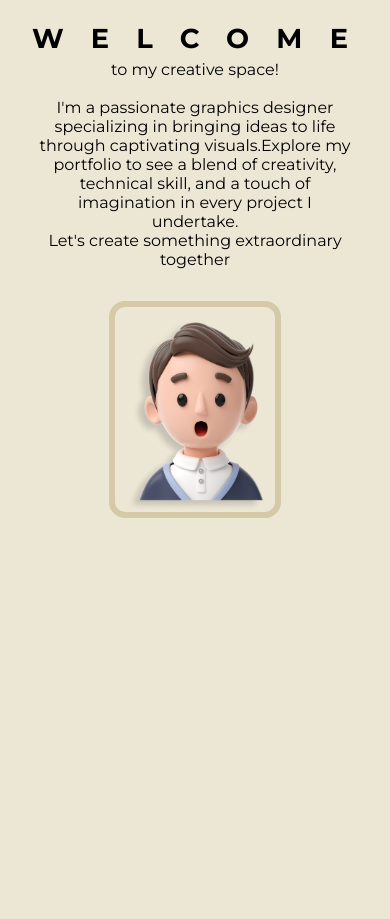
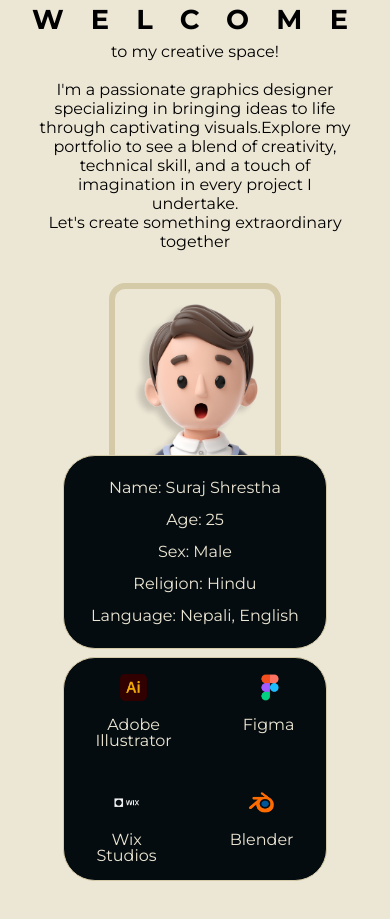
Before and after one commit to DrChuckles0/portfolio, a plain HTML site: page index.html in a window 390 px wide. Shown: the part 345-1264 px from the top of the page. Before the commit the page ends 895 px from the top, so only its background shows below. Drawn offline with Linux system fonts and the light colour scheme; a web font is replaced by a local one.

Commit message:
basic info and skills added

```diff
--- a/index.html
+++ b/index.html
@@ -49,7 +49,22 @@
     </div>
 
     <div class="info">
-        <img src="avatar.png" alt="avatar image">
+        <div class="info-details">
+            <img src="avatar.png" alt="avatar image">
+            <ul id="basic-info">
+                <li>Name: Suraj Shrestha</li>
+                <li>Age: 25</li>
+                <li>Sex: Male</li>
+                <li>Religion: Hindu</li>
+                <li>Language: Nepali, English</li>
+            </ul>
+            <ul id="skills">
+                <li><img src="ai.png" alt="illustrator icon"> <br>Adobe<br> Illustrator</li>
+                <li><img src="figma.png" alt="figma icon"> <br> Figma</li>
+                <li><img src="wix.png" alt="figma icon"> <br> Wix <br> Studios</li>
+                <li><img src="blender.png" alt="figma icon"> <br> Blender</li>
+            </ul>
+        </div>
         <div class="info-text">
             <h1>WELCOME</h1>
             <p>
--- a/style.css
+++ b/style.css
@@ -102,17 +102,78 @@ nav {
     padding: 2em;
     display: flex;
     justify-content: center;
+    .info-details{
+        display: block;
+        /* justify-content: center; */
+        text-align: center;
         img{
+            position: relative;
+            background: #ECE6D5;
             max-width: 20vw;
-        border: 1vw solid #D5CAA7;
+            border: 0.5vw solid #D5CAA7;
             border-radius: 2em;
+            z-index: -99;
             /* margin-left: 4em; */
         }
+
+        #basic-info{
+
+            justify-content: center;
+            background: #050C0F;
+            margin-top: -2.8em;
+            font-family: 'montserrat';
+            padding: 1em;
+            border: 0.5vw solid #D5CAA7;
+            border-radius: 2em;
+            /* z-index: 100; */
+            width: 25vw;
+            max-width: 25vw;
+
+            li{
+                color: #ECE6D5;
+                list-style: none;
+                line-height: 2em;
+            }
+
+        }
+
+        #skills{
+
+            display: flex;
+            flex-wrap: wrap;
+            justify-content: space-around;
+            margin-top: -0.5em;
+            background: #050C0F;
+            font-family: 'montserrat';
+            padding: 1em;
+            border: 0.5vw solid #D5CAA7;
+            border-radius: 2em;
+            width: 25vw;
+            max-width: 25vw;
+            gap: 2.5em;
+            line-height: 0.5em;
+            img{
+                z-index: 0;
+                border: 0;
+                border-radius: 0;
+                background: 0;
+                max-width: 4vw;
+            }
+            li{
+                padding-top: 20px 0px;
+                color: #ECE6D5;
+                list-style: none;
+                line-height: 2em;
+            }
+        }
+    }
+
     h1{
         font-family: 'Montserrat';
         letter-spacing: 1em;
         font-size: 4vw;
         margin-left: 2em;
+        margin-top: 0;
     }
     /* p{
         font-family: 'montserrat';
@@ -213,6 +274,10 @@ nav {
         margin-left: auto;
         margin-right: auto;
         justify-content: center;
+
+        .info-details{
+            display: inline-block;
+            text-align: center;
             img{
                 display: block;
                 margin-left: auto;
@@ -221,6 +286,40 @@ nav {
                 border: 6px solid #D5CAA7;
                 border-radius: 1em;
             }
+
+            #basic-info{
+                text-align: center;
+                max-width: 55vw;
+                min-width: 230px;
+                margin-left: auto;
+                margin-right: auto;
+                li{
+                    list-style: none;
+                }
+            }
+            #skills{
+                text-align: center;
+                max-width: 55vw;
+                min-width: 230px;
+                margin-left: auto;
+                margin-right: auto;
+                img{
+                    z-index: 0;
+                    border: 0;
+                    border-radius: 0;
+                    background: 0;
+                    min-width: 7vw;
+                }
+                li{
+                    list-style: none;
+                    padding-top: 20px 0px;
+                    color: #ECE6D5;
+                    list-style: none;
+                    line-height: 1em;
+                }
+            }
+        }
+
 
         h1{
             margin-left: auto;
```
Also changed, not shown: Figma exports/62c6bc0beee9410fe137d91e.png (added), Figma exports/Adobe-Illustrator-Icon-PNG.png (added), Figma exports/[removal.ai]_9abf2195-ac59-40a9-9352-398af4d4e672-frame-1000001756 1.png (added), Figma exports/pngegg.png (added), ai.png (added), blender.png (added), figma.png (added), wix.png (added), 1 other file. Lines whose indentation alone changed are shown as unchanged.
